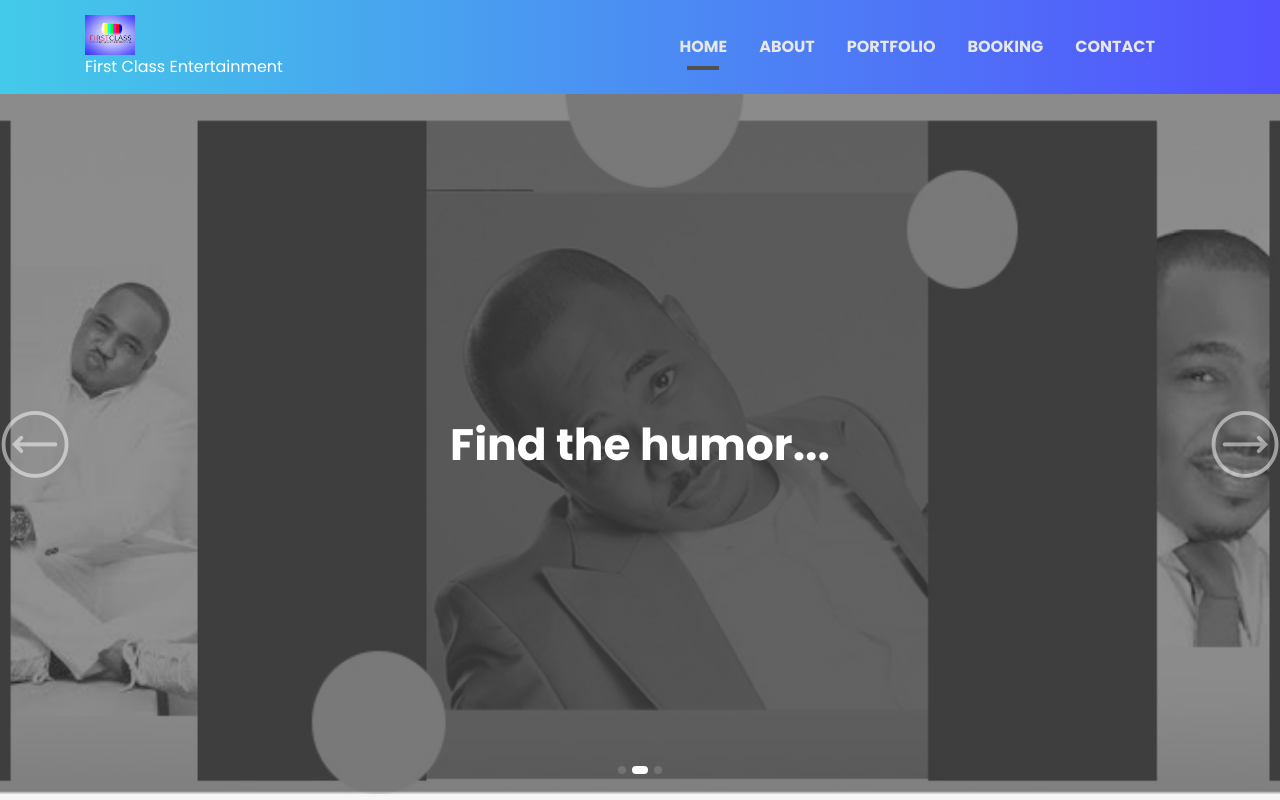
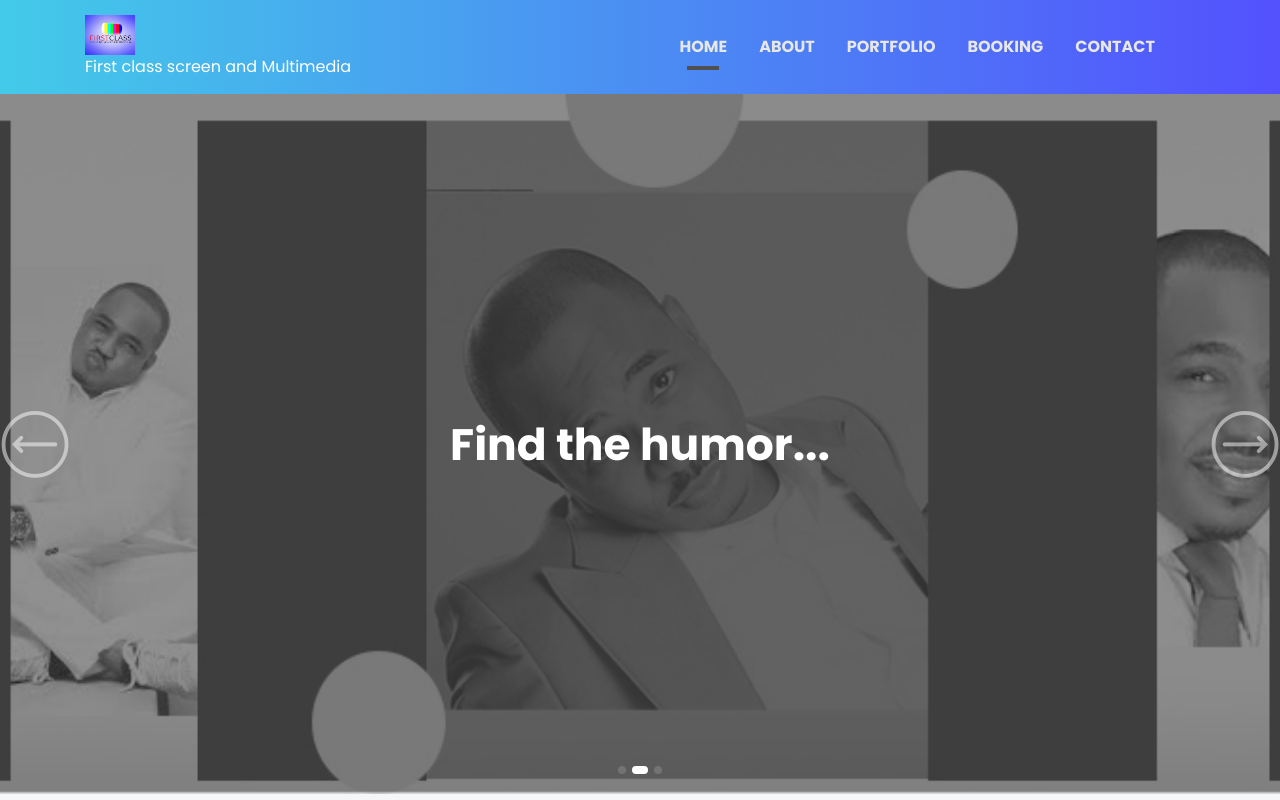
Before and after one commit to Komolafe-code/School-project, a plain HTML site: page index.html in a window 1280 px wide. Shown: the top 800 px of the page. Drawn offline with Linux system fonts and the light colour scheme; files whose address does not match are found by name.

Commit message:
Update index.html

```diff
--- a/index.html
+++ b/index.html
@@ -10,7 +10,7 @@
     <meta name="viewport" content="width=device-width, initial-scale=1, shrink-to-fit=no">
 
 
-    <title>First class Entertainment</title>
+    <title>First class screen and Multimedia</title>
 
 
     <link rel="shortcut icon" href="assets/images/tertainment.jpeg" type="image/jpg">
@@ -71,7 +71,7 @@
                     <div class="col-lg-12">
                         <nav class="navbar navbar-expand-lg">
                             <a class="navbar-brand" href="#">
-                                <img src="assets/images/tertainment.jpeg" alt="Logo" width="50" height="40"><p style="align-items:centre; color:white;">First Class Entertainment</p>
+                                <img src="assets/images/tertainment.jpeg" alt="Logo" width="50" height="40"><p style="align-items:centre; color:white;">First class screen and Multimedia</p>
                             </a>
 
                             <button class="navbar-toggler" type="button" data-toggle="collapse" data-target="#navbarEight" aria-controls="navbarEight" aria-expanded="false" aria-label="Toggle navigation">
```
